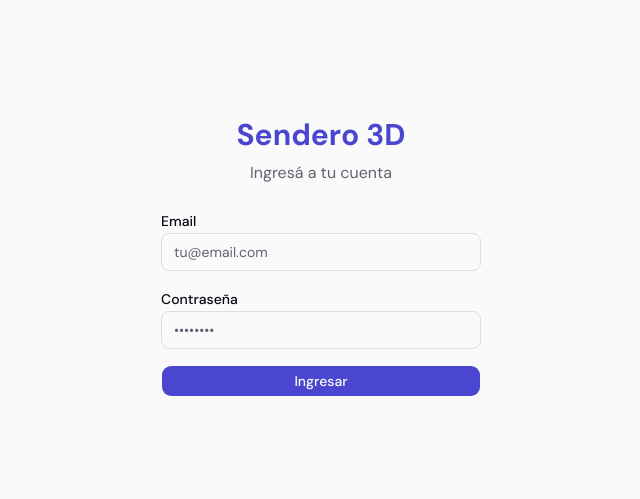
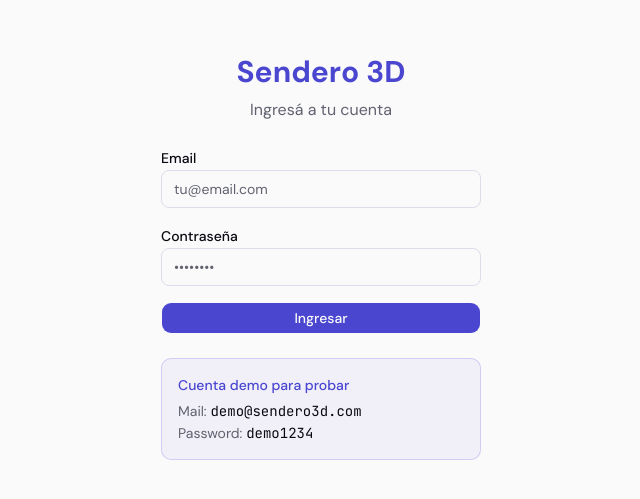
Before and after one commit to AgustinJak/3d-print-erp, a Next.js app: page /login in a window 1280 px wide. Shown: the part 143-642 px from the top of the page, without its empty margins (319-959 px from the left). Built offline with nearby package versions, Linux system fonts and the light colour scheme.

Commit message:
feat: sistema multi-tenant para separar datos demo de produccion

```diff
--- a/src/app/login/page.tsx
+++ b/src/app/login/page.tsx
@@ -80,6 +80,14 @@ export default function LoginPage() {
             {loading ? "Ingresando..." : "Ingresar"}
           </Button>
         </form>
+
+        <div className="rounded-lg border border-primary/20 bg-primary/5 p-4 space-y-1.5">
+          <p className="text-sm font-medium text-primary">Cuenta demo para probar</p>
+          <div className="text-sm text-muted-foreground space-y-0.5">
+            <p>Mail: <code className="text-foreground font-mono">demo@sendero3d.com</code></p>
+            <p>Password: <code className="text-foreground font-mono">demo1234</code></p>
+          </div>
+        </div>
       </div>
     </div>
   );
```
Also changed, not shown: 1 other file (tests, documents, lock files or other folders).
